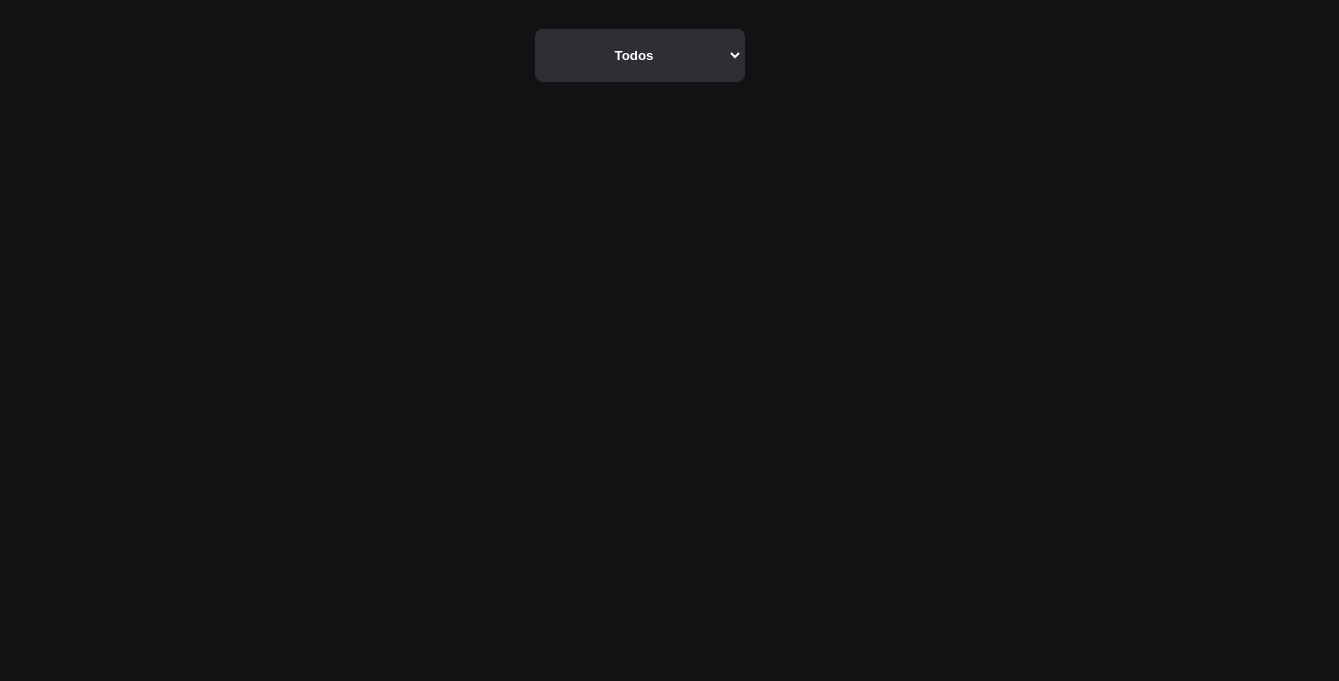
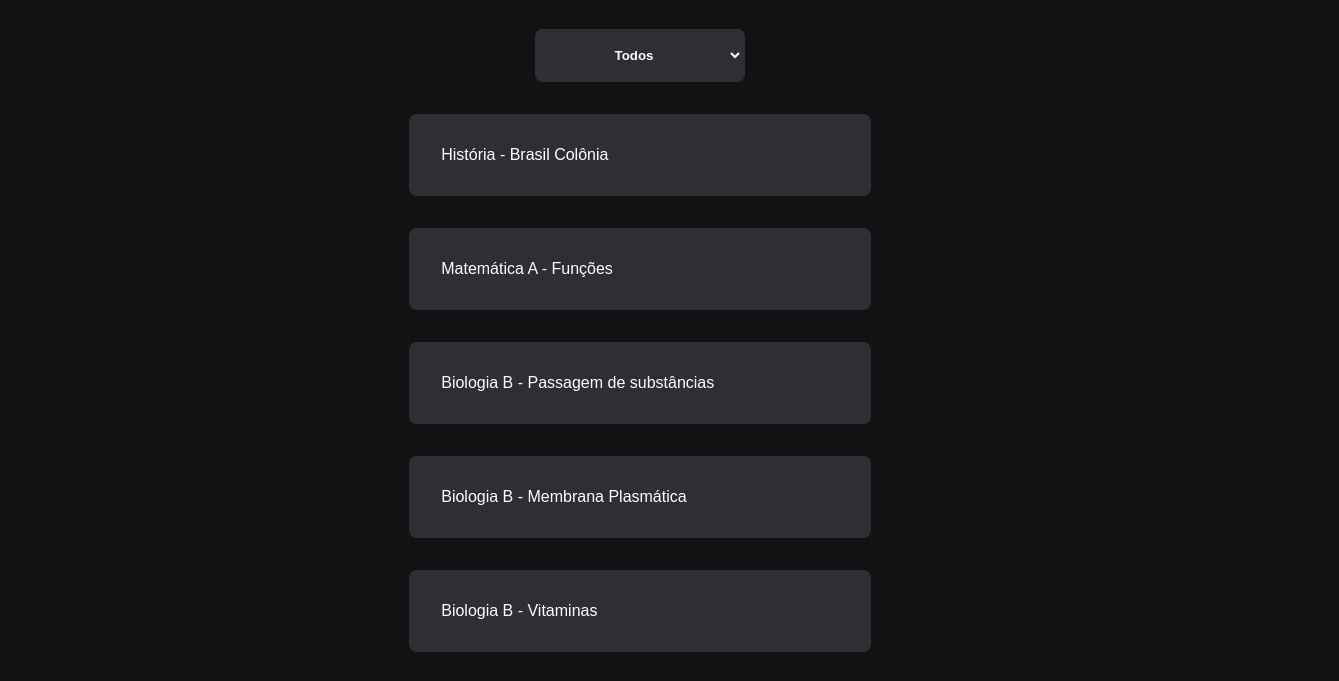
Before and after one commit to Guigalaverna/resumes-college, a plain HTML site: page index.html in a window 1280 px wide. Shown: the part 237-918 px from the top of the page, 1339 px wide, since content can reach past the window. Before the commit the page ends 800 px from the top, so only its background shows below. Drawn offline with nearby package versions, Linux system fonts and the light colour scheme.

Commit message:
fix: list

```diff
--- a/index.html
+++ b/index.html
@@ -61,7 +61,7 @@
         </select>
       </form>
 
-      <ul></ul>
+      <ul id="list"></ul>
     </section>
   </main>
 
--- a/index.js
+++ b/index.js
@@ -5,7 +5,7 @@ async function getResumesList() {
 }
 
 async function populatePage() {
-  const listElement = document.querySelector("ul");
+  const listElement = document.querySelector("ul#list");
 
   const resumeList = await getResumesList();
 
```
